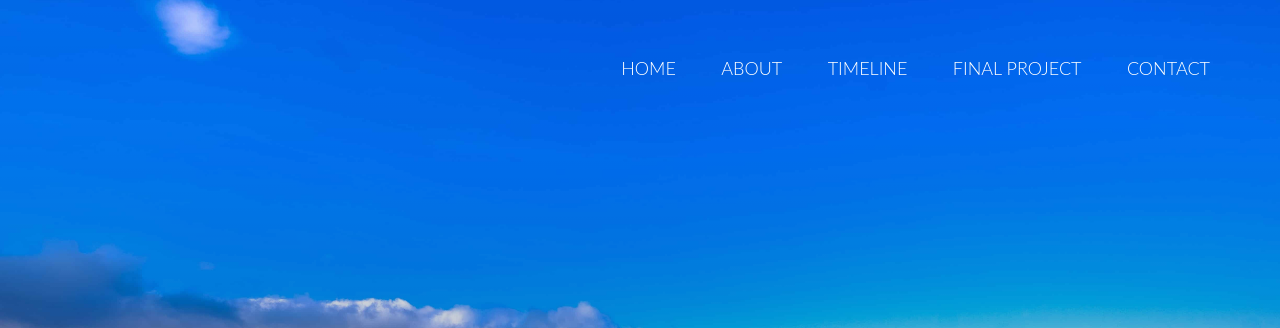
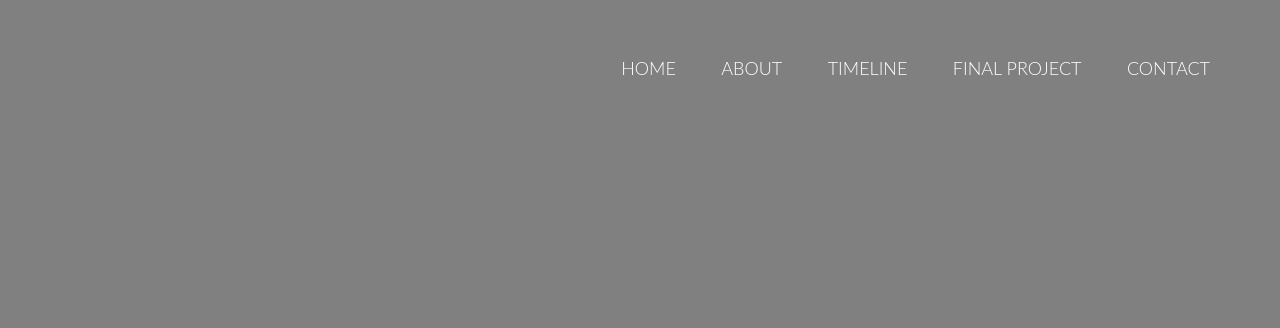
Before and after one commit to Jbaker8390/jbaker8390.github.io, a plain HTML site: page index.html in a window 1280 px wide. Shown: the top 328 px of the page. Drawn offline with nearby package versions, Linux system fonts and the light colour scheme; files whose address does not match are found by name.

Commit message:
Change without hero image

```diff
--- a/resources/css/style.css
+++ b/resources/css/style.css
@@ -152,7 +152,8 @@ input[type=submit]:active{
 /*HEADER*/
 /*-------------------------*/
 header{
-    background-image:linear-gradient(rgba(255, 255, 255, 0), rgba(0, 0, 0, 0.4)), url(img/133D-min-min.jpg);
+  /*  background-image:linear-gradient(rgba(255, 255, 255, 0), rgba(0, 0, 0, 0.4)), url(img/133D-min-min.jpg); */
+    background-color: grey;
     background-size: cover;
     background-position: center;
     height: 100vh;
```
